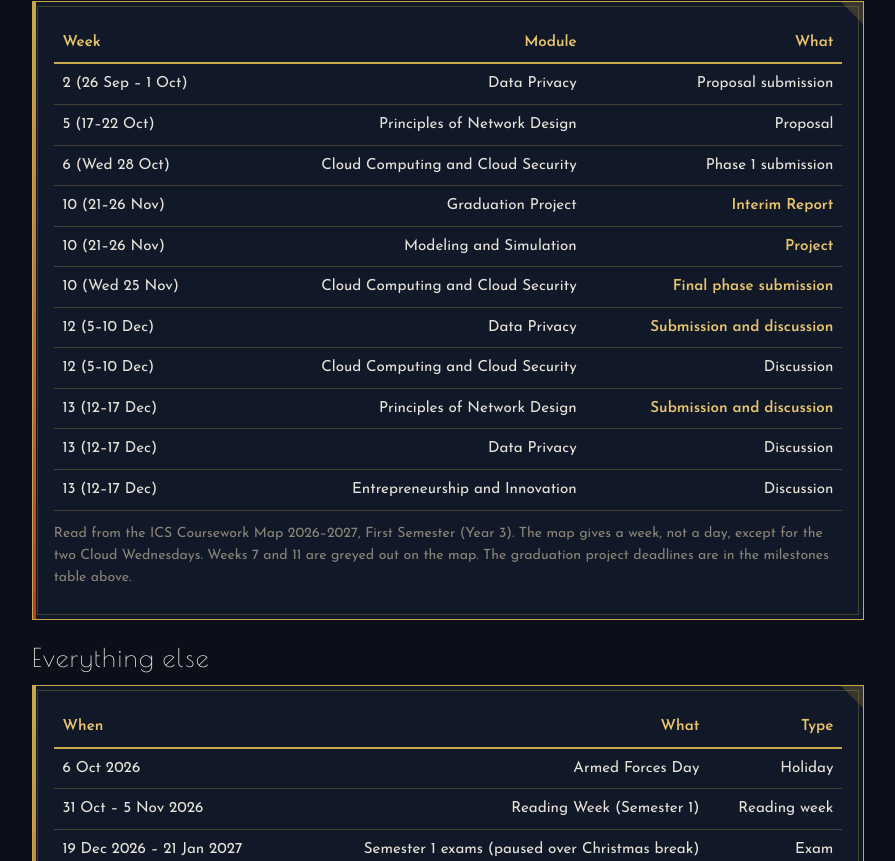
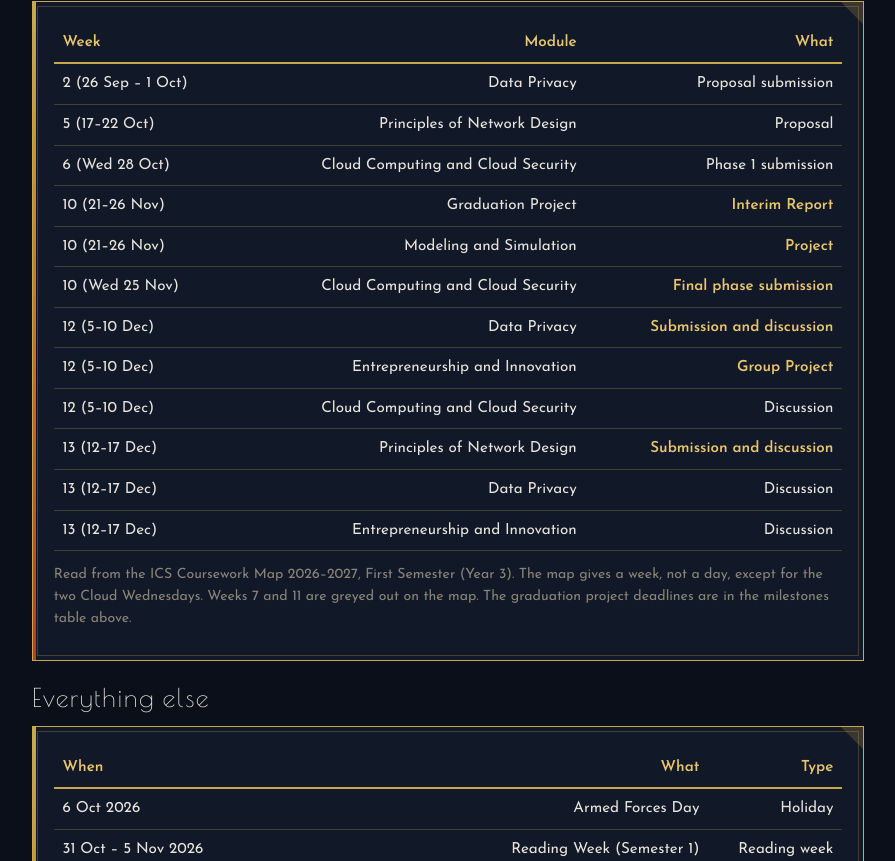
Before and after one commit to Ninazu00/aca-cloud-resume, a plain HTML site: page frontend/Plans.html in a window 1280 px wide. Shown: the part 3356-4217 px from the top of the page, without its empty margins (192-1087 px from the left). Drawn offline with nearby package versions, Linux system fonts and the light colour scheme.

Commit message:
Adding missing deadline

```diff
--- a/frontend/Plans.html
+++ b/frontend/Plans.html
@@ -262,6 +262,7 @@
                   <tr><td>10 (21–26 Nov)</td><td>Modeling and Simulation</td><td><b>Project</b></td></tr>
                   <tr><td>10 (Wed 25 Nov)</td><td>Cloud Computing and Cloud Security</td><td><b>Final phase submission</b></td></tr>
                   <tr><td>12 (5–10 Dec)</td><td>Data Privacy</td><td><b>Submission and discussion</b></td></tr>
+                  <tr><td>12 (5–10 Dec)</td><td>Entrepreneurship and Innovation</td><td><b>Group Project</b></td></tr>
                   <tr><td>12 (5–10 Dec)</td><td>Cloud Computing and Cloud Security</td><td>Discussion</td></tr>
                   <tr><td>13 (12–17 Dec)</td><td>Principles of Network Design</td><td><b>Submission and discussion</b></td></tr>
                   <tr><td>13 (12–17 Dec)</td><td>Data Privacy</td><td>Discussion</td></tr>
```
